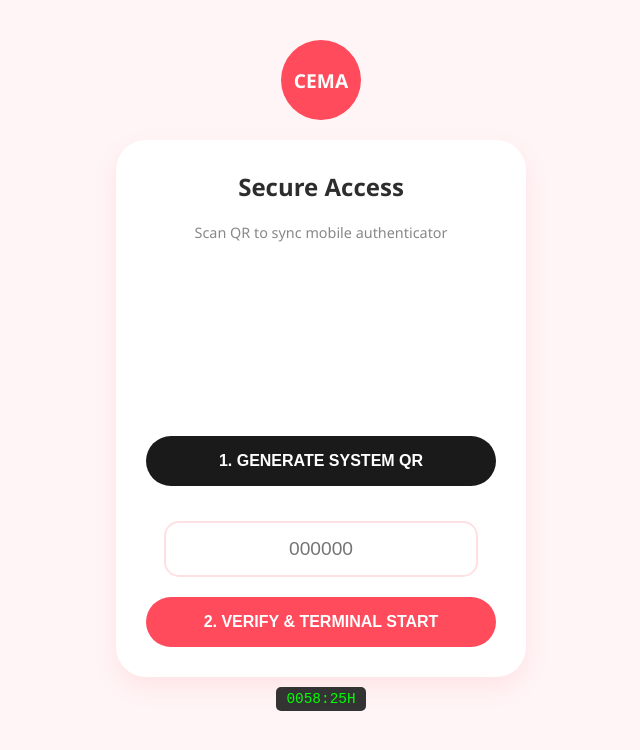
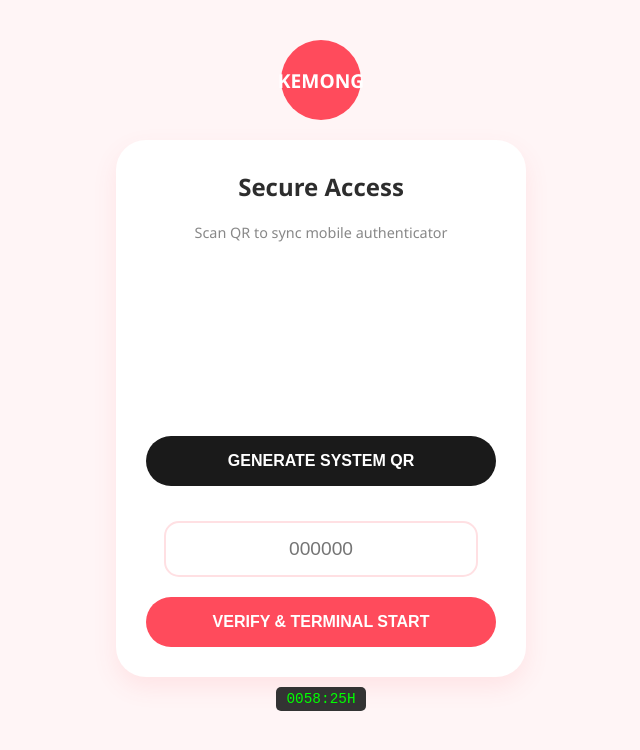
Before and after one commit to ISHBAD04/qr-otp-system, a website: page index.html in a window 1280 px wide. Shown: the whole page, without its empty margins (319-959 px from the left). Drawn offline with Linux system fonts and the light colour scheme.

Commit message:
Modernized UI to match sample

```diff
--- a/index.html
+++ b/index.html
@@ -181,7 +181,7 @@
 <body>
 
     <div id="login-overlay">
-        <div class="logo-circle">CEMA</div>
+        <div class="logo-circle">KEMONG</div>
         <div class="login-card">
             <h2 style="margin-top:0">Secure Access</h2>
             <p style="color: #888; font-size: 0.9rem;">Scan QR to sync mobile authenticator</p>
@@ -190,12 +190,12 @@
                 </div>
 
             <button onclick="generateQR('login-qr-spot')" style="background: var(--dark); margin-bottom: 15px;">
-                1. GENERATE SYSTEM QR
+                GENERATE SYSTEM QR
             </button>
 
             <input type="text" id="otp-input" placeholder="000000" maxlength="6">
 
-            <button onclick="verifyAndEnter()">2. VERIFY & TERMINAL START</button>
+            <button onclick="verifyAndEnter()">VERIFY & TERMINAL START</button>
         </div>
         <div id="military-time">--:--:-- Z</div>
     </div>
```
